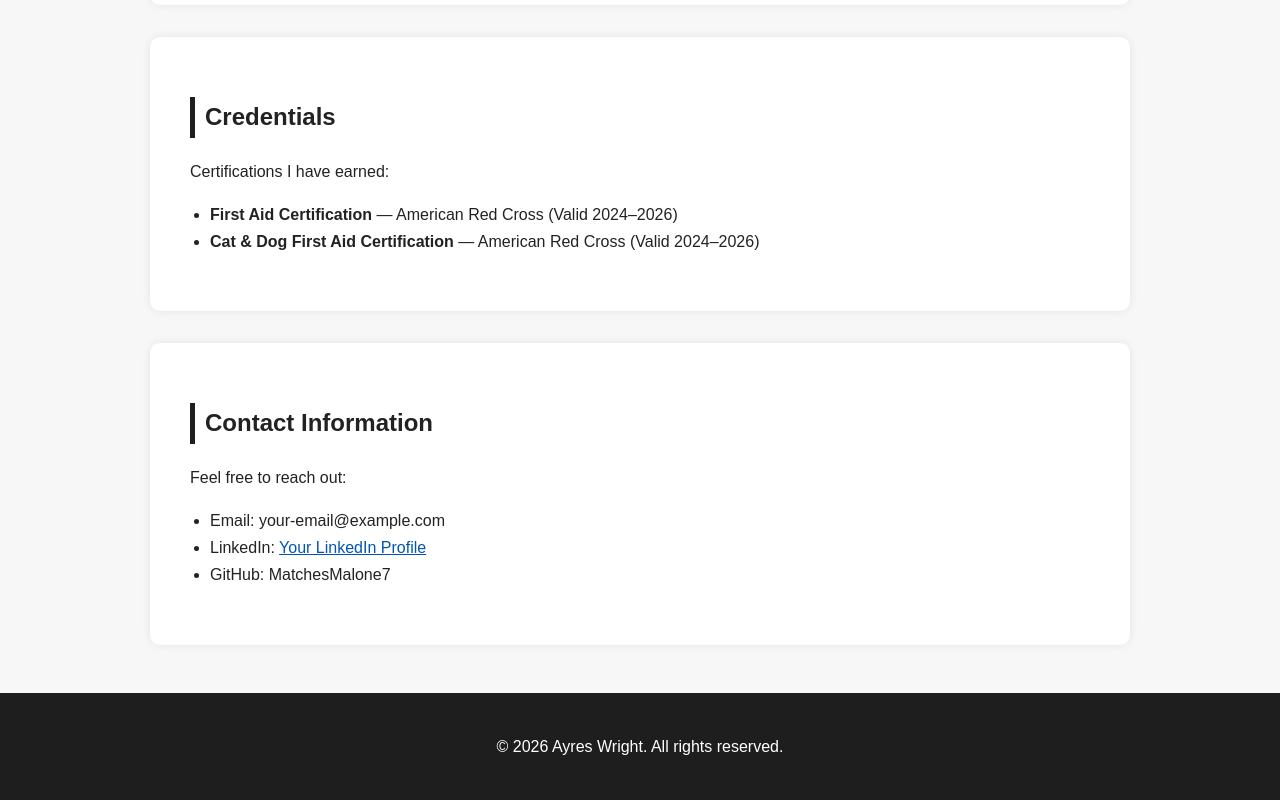
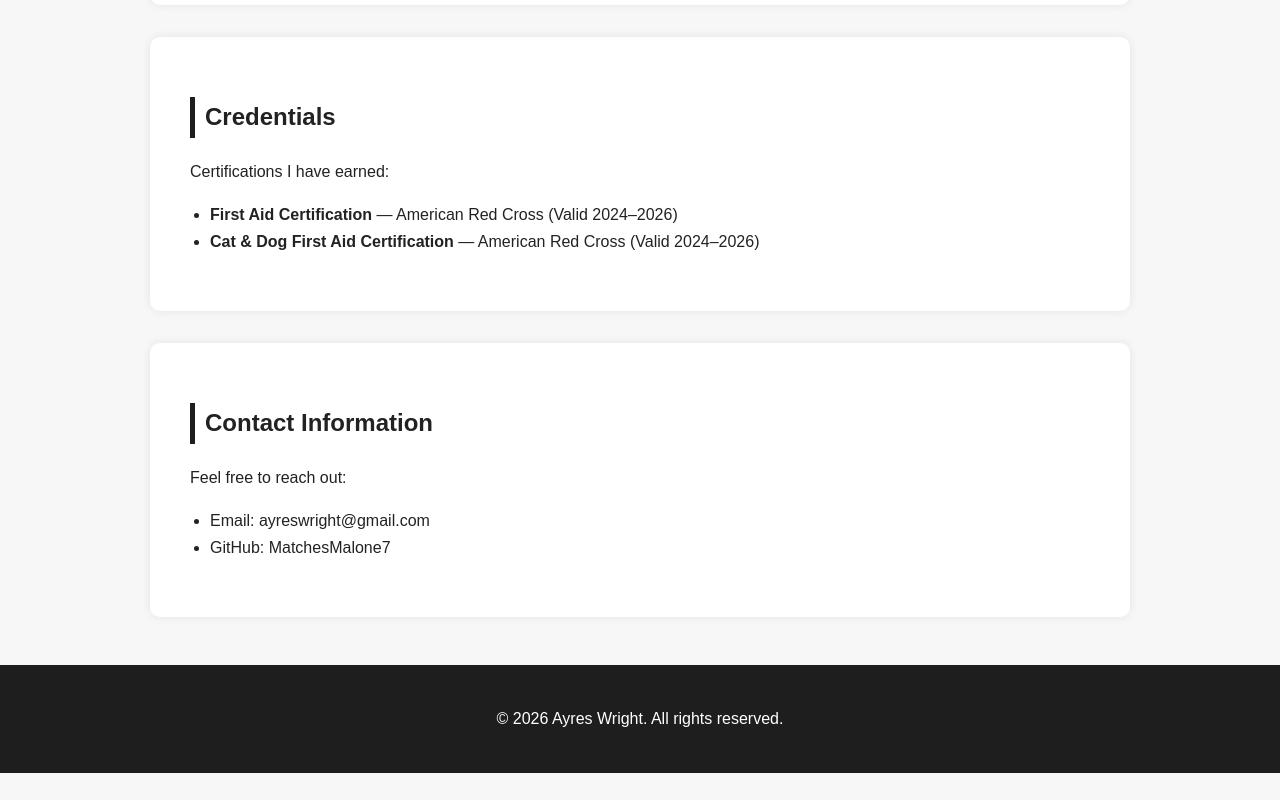
Before and after one commit to MatchesMalone7/MatchesMalone7.github.io, a plain HTML site: page index.html in a window 1280 px wide. Shown: the part 1433-2233 px from the top of the page. After the commit the page ends 2206 px from the top, so only its background shows below. Drawn offline with Linux system fonts and the light colour scheme.

Commit message:
Fix HTML structure and update contact information
added my email address.

```diff
--- a/index.html
+++ b/index.html
@@ -150,8 +150,7 @@
     <p>Feel free to reach out:</p>
 
     <ul>
-        <li>Email: your-email@example.com</li>
-        <li>LinkedIn: <a href="#" target="_blank">Your LinkedIn Profile</a></li>
+        <li>Email: ayreswright@gmail.com</li>
         <li>GitHub: MatchesMalone7</li>
     </ul>
 </section>
```
